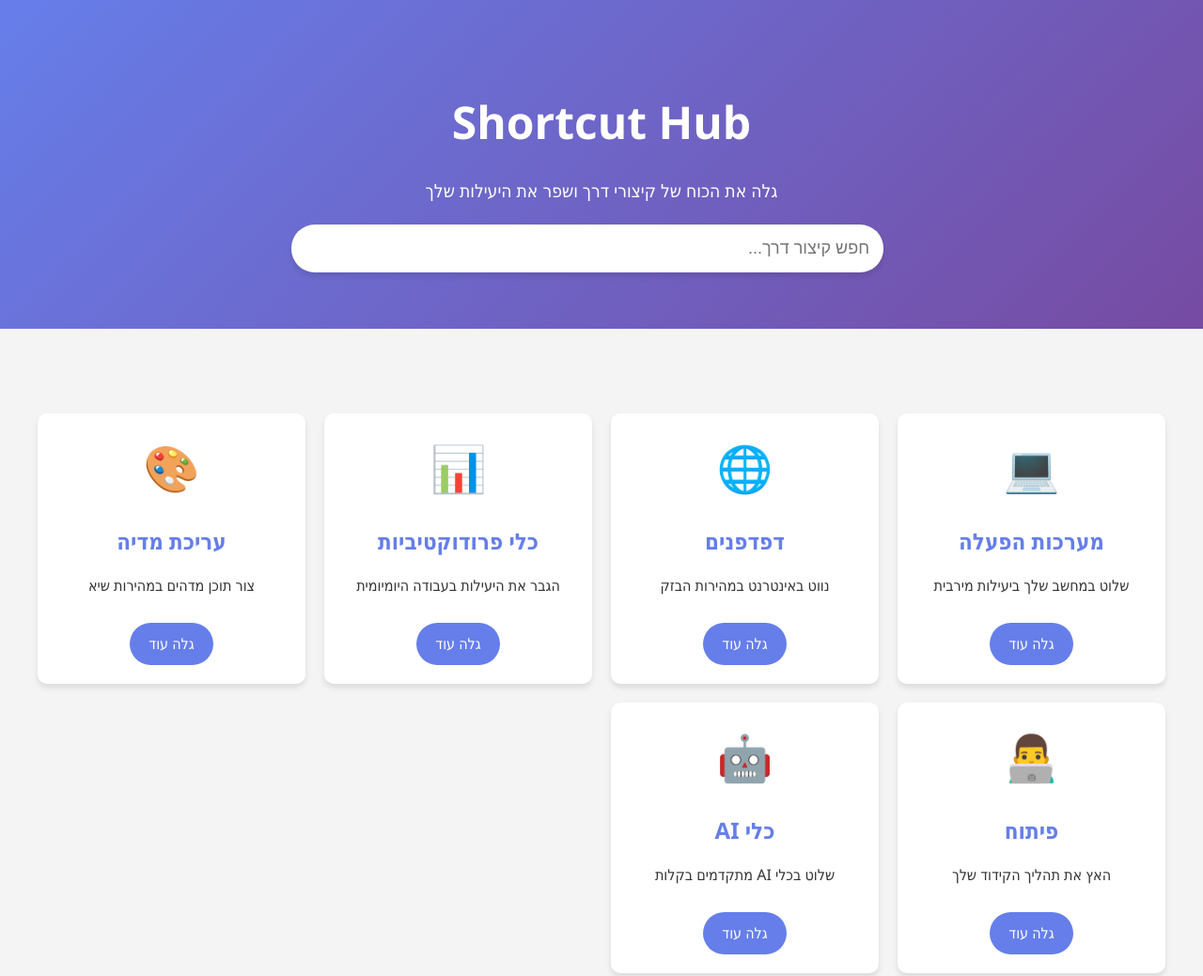
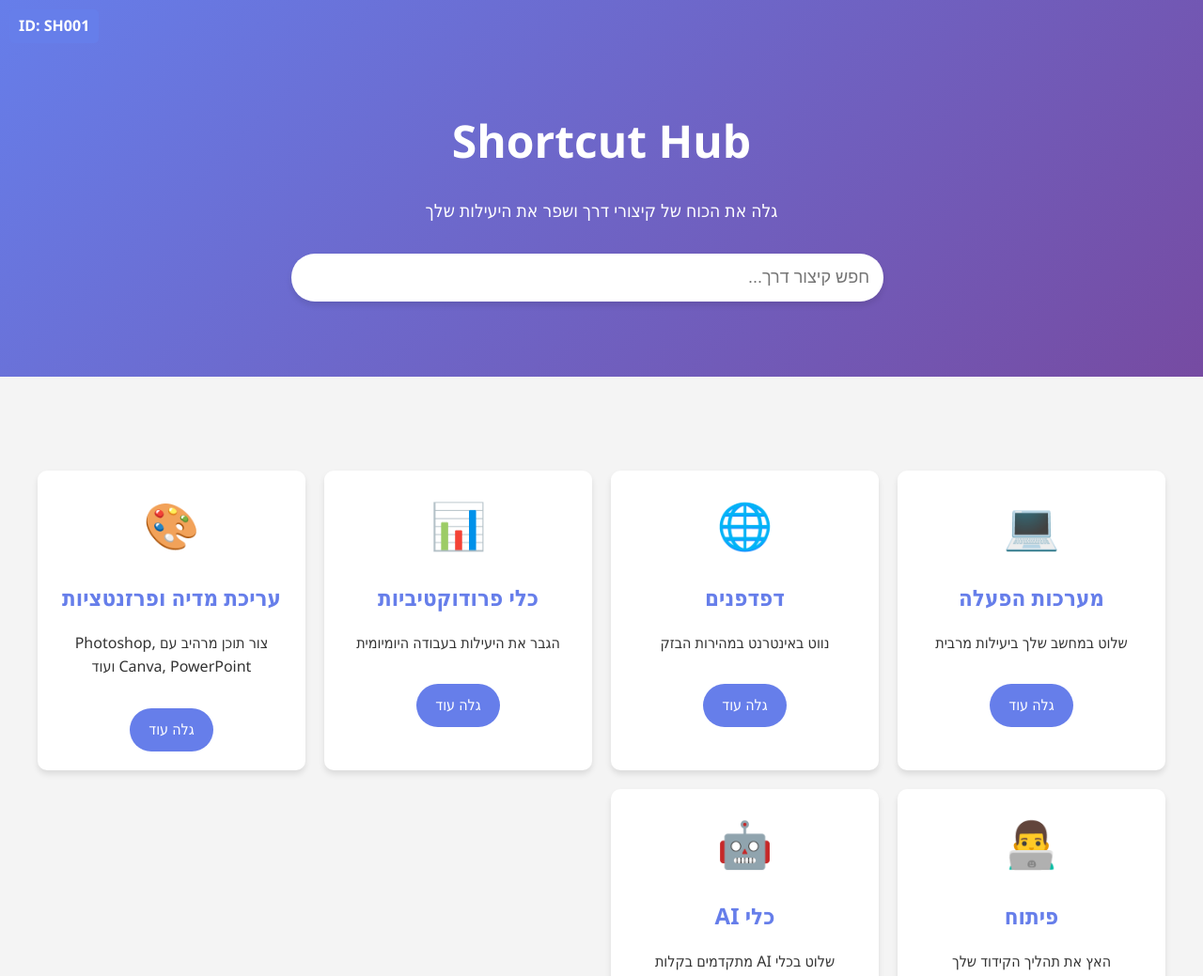
Before and after one commit to lanchi10/shortcut-hub, a plain HTML site: page index.html in a window 1280 px wide. Shown: the top 1039 px of the page at 94% size. Drawn offline with Linux system fonts and the light colour scheme.

Commit message:
Update index.html

```diff
--- a/index.html
+++ b/index.html
@@ -18,20 +18,31 @@
             margin: 0 auto;
             padding: 20px;
         }
+        .page-id {
+            position: fixed;
+            top: 10px;
+            left: 10px;
+            background-color: #667eea;
+            color: white;
+            padding: 5px 10px;
+            border-radius: 5px;
+            font-weight: bold;
+            z-index: 1000;
+        }
         header {
             background: linear-gradient(135deg, #667eea 0%, #764ba2 100%);
             color: white;
             text-align: center;
-            padding: 40px 0;
-            margin-bottom: 30px;
+            padding: 60px 0;
+            margin-bottom: 40px;
         }
         h1 {
             font-size: 3em;
-            margin-bottom: 10px;
+            margin-bottom: 20px;
         }
         .subtitle {
             font-size: 1.2em;
-            margin-bottom: 20px;
+            margin-bottom: 30px;
         }
         .search-bar {
             max-width: 600px;
@@ -65,7 +76,7 @@
         }
         .category-icon {
             font-size: 3em;
-            margin-bottom: 10px;
+            margin-bottom: 15px;
         }
         .category h2 {
             color: #667eea;
@@ -73,7 +84,7 @@
         }
         .learn-more {
             display: inline-block;
-            margin-top: 10px;
+            margin-top: 15px;
             padding: 10px 20px;
             background-color: #667eea;
             color: white;
@@ -101,6 +112,7 @@
     </style>
 </head>
 <body>
+    <div class="page-id">ID: SH001</div>
     <header>
         <div class="container">
             <h1>Shortcut Hub</h1>
@@ -116,7 +128,7 @@
             <div class="category">
                 <div class="category-icon">💻</div>
                 <h2>מערכות הפעלה</h2>
-                <p>שלוט במחשב שלך ביעילות מירבית</p>
+                <p>שלוט במחשב שלך ביעילות מרבית</p>
                 <a href="SH002.html" class="learn-more">גלה עוד</a>
             </div>
             <div class="category">
@@ -133,8 +145,8 @@
             </div>
             <div class="category">
                 <div class="category-icon">🎨</div>
-                <h2>עריכת מדיה</h2>
-                <p>צור תוכן מדהים במהירות שיא</p>
+                <h2>עריכת מדיה ופרזנטציות</h2>
+                <p>צור תוכן מרהיב עם Photoshop, Canva, PowerPoint ועוד</p>
                 <a href="SH005.html" class="learn-more">גלה עוד</a>
             </div>
             <div class="category">
@@ -157,6 +169,8 @@
                 <li>לחץ על Ctrl + C (או Cmd + C במק) כדי להעתיק טקסט מסומן</li>
                 <li>השתמש ב-Alt + Tab כדי לעבור בין חלונות פתוחים</li>
                 <li>לחץ על Win + D (או Cmd + F3 במק) כדי להציג את שולחן העבודה</li>
+                <li>השתמש ב-Ctrl + F (או Cmd + F במק) כדי לחפש בדף או במסמך</li>
+                <li>לחץ על Win + L (או Ctrl + Cmd + Q במק) כדי לנעול את המחשב במהירות</li>
             </ul>
         </div>
     </main>
```
